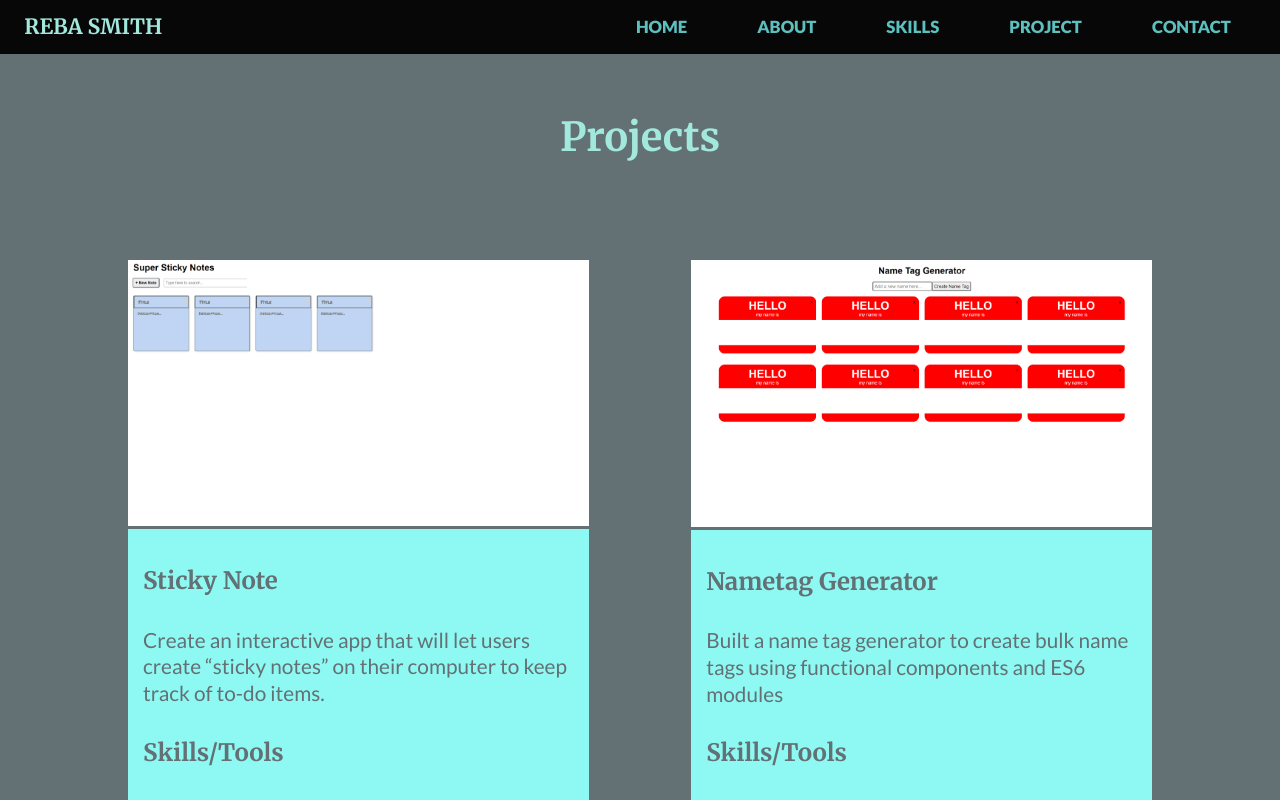
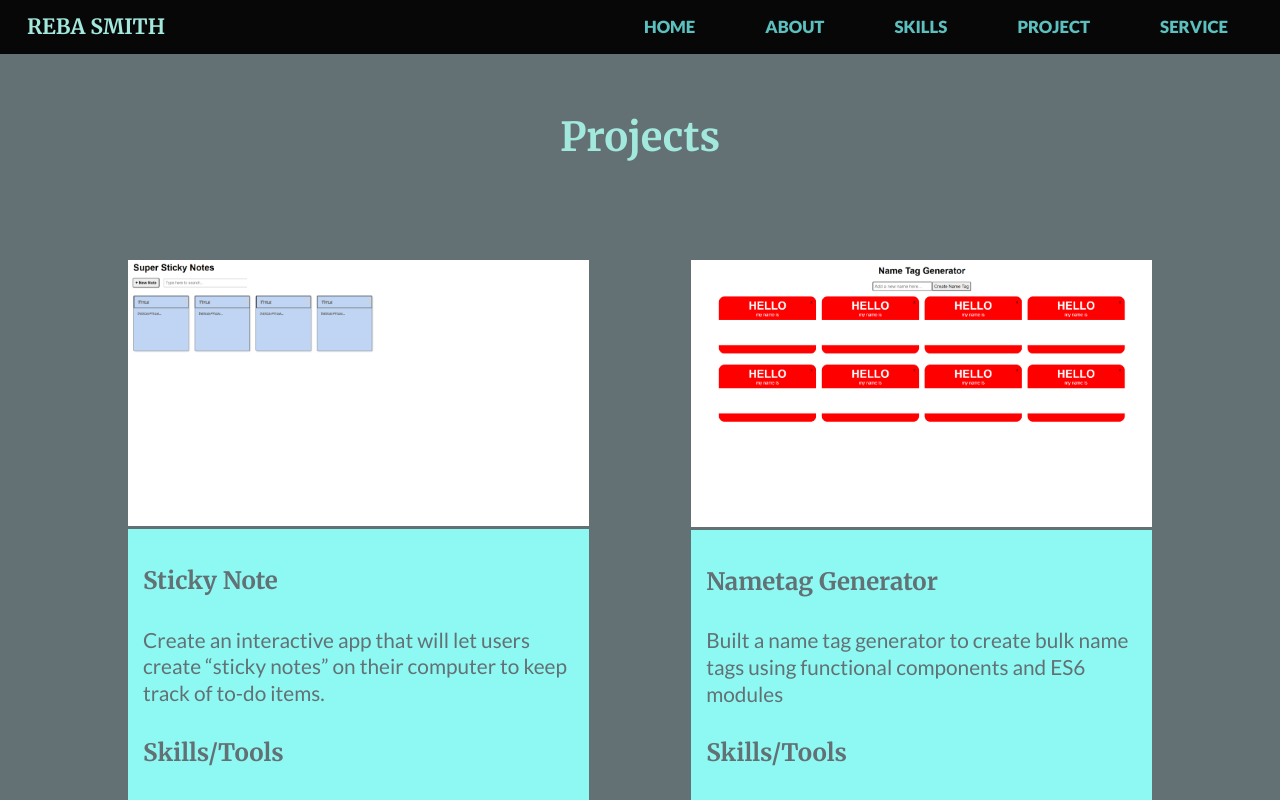
Before and after one commit to rebals/rebasmithportfolio, a plain HTML site: page project/project.html in a window 1280 px wide. Shown: the top 800 px of the page. Drawn offline with Linux system fonts and the light colour scheme; no server answers.

Commit message:
Update project.html

```diff
--- a/project/project.html
+++ b/project/project.html
@@ -41,9 +41,9 @@
                      <li><a href="../index.html#about">About</a></li>
                      <li><a href="../index.html#skills">Skills</a></li>
                      <li><a href="../project/project.html">Project</a></li>
-                     <li hidden><a href="../service/service.html">Service</a></li>
+                     <li><a href="../service/service.html">Service</a></li>
                      <li hidden><a href="../contact/contact.html">Contact</a></li>
-                     <li><a href="index.html#contact">Contact</a></li>
+                     <li hidden><a href="index.html#contact">Contact</a></li>
                   </ul>
                </div>
             </nav>
```
